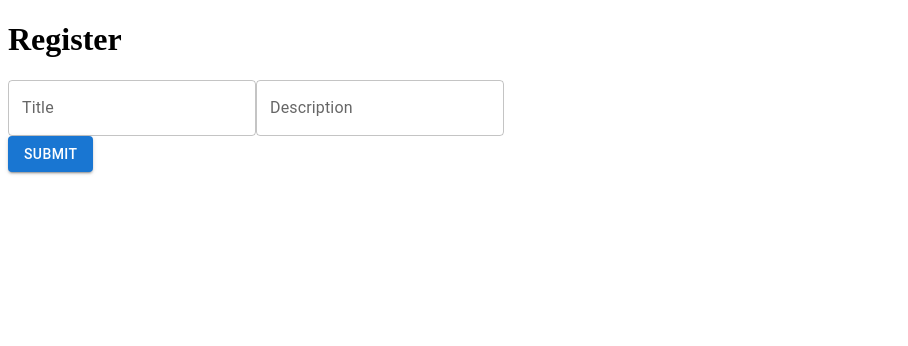
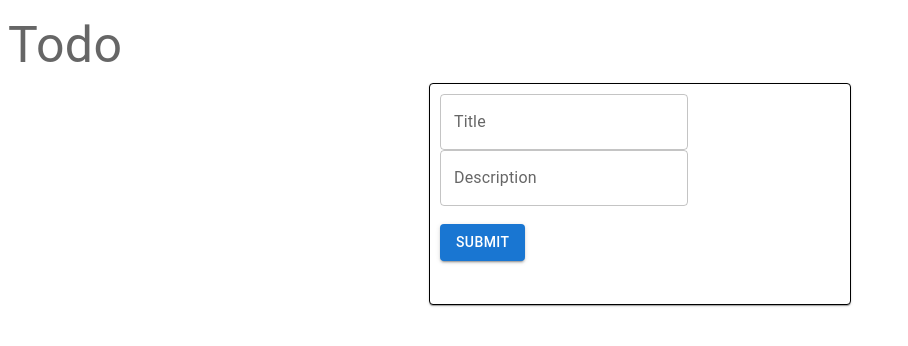
Before and after one commit to akycdi/Mern, a React (Create React App) app in the folder Own/TODO/frontend/: page / in a window 1280 px wide. Shown: the top 346 px of the page, without its empty margins (0-908 px from the left). Built offline with nearby package versions, Linux system fonts and the light colour scheme.

Commit message:
TODO component

```diff
--- a/Own/TODO/frontend/src/App.js
+++ b/Own/TODO/frontend/src/App.js
@@ -1,58 +1,11 @@
-import React, { useState, useEffect } from "react";
-import Button from '@mui/material/Button';
-import { TextField } from "@mui/material";
-
+import React from 'react';
+import Todo from './components/Todo';
 function App() {
-  const [title, setTitle] = useState('');
-  const [description, setDescription] = useState('');
-
   return (
     <div>
-      <h1>Register</h1>
-      <form >
-        <TextField id={title} label="Title" variant="outlined" value={title} onChange={(e) => setTitle(e.target.value)} type="text" placeholder="Title" />
-        <TextField id={description} label="Description" variant="outlined" value={description} onChange={(e) => setDescription(e.target.value)} type="text" placeholder="Description" />
-        <br></br>
-        <Button variant="contained" onClick={signup} >Submit</Button>
-      </form>
+      <Todo />
     </div>
   )
 }
 
-const todosCallback = (res) => {
-  res.json().then((data) => {
-    console.log(data);
-  })
-}
-
-const token = "eyJhbGciOiJIUzI1NiIsInR5cCI6IkpXVCJ9.eyJ1c2VybmFtZSI6IkFydW4iLCJpYXQiOjE2ODg5MzM1NTEsImV4cCI6MTY4OTAxOTk1MX0.t0SZIMwsAFh5OoPA_WmLlyT3Dhi9BLbRHu8d5p-XmdE"
-
-function signup() {
-  fetch("http://localhost:3000/login", {
-    method: "POST",
-    body: JSON.stringify({
-      title: "Hello Title",
-      description: "Hello Description"
-    }),
-    headers: {
-      "username": "Arun",
-      "Authorization": "Bearer " + token,
-    }
-  }).then(todosCallback)
-}
-
-function login() {
-  fetch("http://localhost:3000/login", {
-    method: "POST",
-    body: JSON.stringify({
-      title: "Hello Title",
-      description: "Hello Description"
-    }),
-    headers: {
-      "username": "Arun",
-      "Authorization": "Bearer " + token,
-    }
-  }).then(todosCallback)
-}
-
 export default App;
--- /dev/null
+++ b/Own/TODO/frontend/src/components/Todo.jsx
@@ -0,0 +1,75 @@
+import React, { useState, useEffect } from "react";
+import Button from '@mui/material/Button';
+import { TextField, Card ,Typography } from "@mui/material";
+
+
+function Todo(params) {
+    const [title, setTitle] = useState("");
+    const [description, setDescription] = useState("");
+
+    function createTODO() {
+        console.log(title, description);
+        fetch("http://localhost:3000/todo/create", {
+            method: "POST",
+            body: JSON.stringify({
+                title: title,
+                description: description
+            }),
+            headers: {
+                'Content-Type': 'application/json',
+                "username": "Arun",
+                "Authorization": "Bearer " + token,
+            }
+        }).then(todosCallback)
+    }
+
+    return (
+        <div>
+            <Typography  sx={{ fontSize: 50 }} color="text.secondary" >Todo</Typography>
+            <div style={{
+                display: "flex",
+                justifyContent: "center",
+            }}>
+                <Card style={{
+                    width: 400,
+                    height: 200,
+                    padding: 10,
+                    marginBottom: 10,
+                    display: "flex",
+                    justifyContent: "center",
+                    border: "1px solid black",
+                }}>
+                    <form>
+                        <TextField id={title} label="Title" variant="outlined" value={title} onChange={(e) => setTitle(e.target.value)} type="text" placeholder="Title" />
+                        <TextField id={description} label="Description" variant="outlined" value={description} onChange={(e) => setDescription(e.target.value)} type="text" placeholder="Description" />
+                        <br></br><br></br>
+                        <Button variant="contained" onClick={createTODO}>Submit</Button>
+                    </form>
+                </Card>
+            </div>
+        </div>
+    )
+}
+
+function todosCallback(response) {
+    response.json().then((data) => {
+        console.log(data);
+    })
+}
+const token = "eyJhbGciOiJIUzI1NiIsInR5cCI6IkpXVCJ9.eyJ1c2VybmFtZSI6IkFydW4iLCJpYXQiOjE2ODg5MzM1NTEsImV4cCI6MTY4OTAxOTk1MX0.t0SZIMwsAFh5OoPA_WmLlyT3Dhi9BLbRHu8d5p-XmdE"
+
+function login() {
+    fetch("http://localhost:3000/login", {
+        method: "POST",
+        body: JSON.stringify({
+            title: "Hello Title",
+            description: "Hello Description"
+        }),
+        headers: {
+            "username": "Arun",
+            "Authorization": "Bearer " + token,
+        }
+    }).then(todosCallback)
+}
+
+export default Todo;
```
Also changed, not shown: 1 other file (tests, documents, lock files or other folders).
